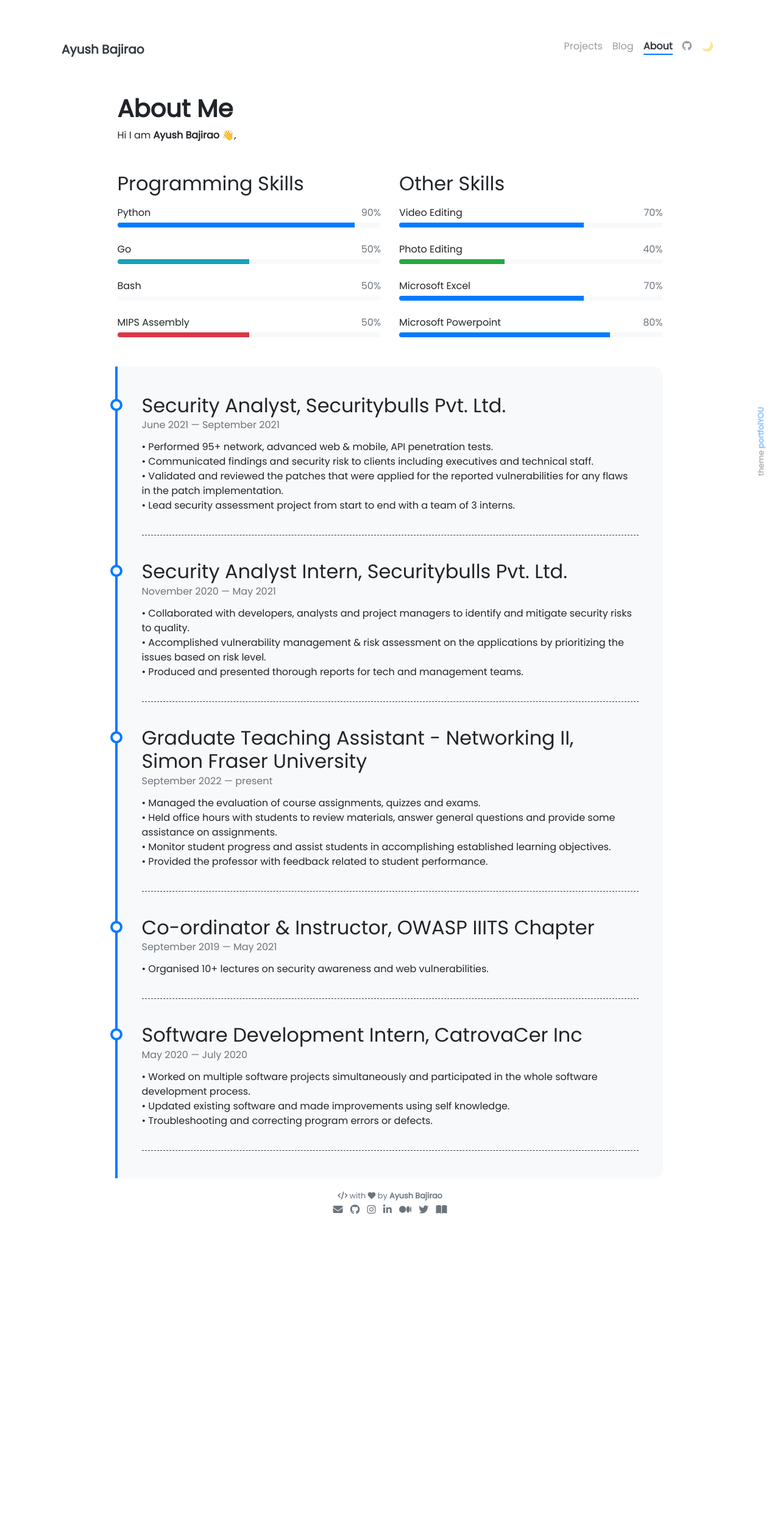
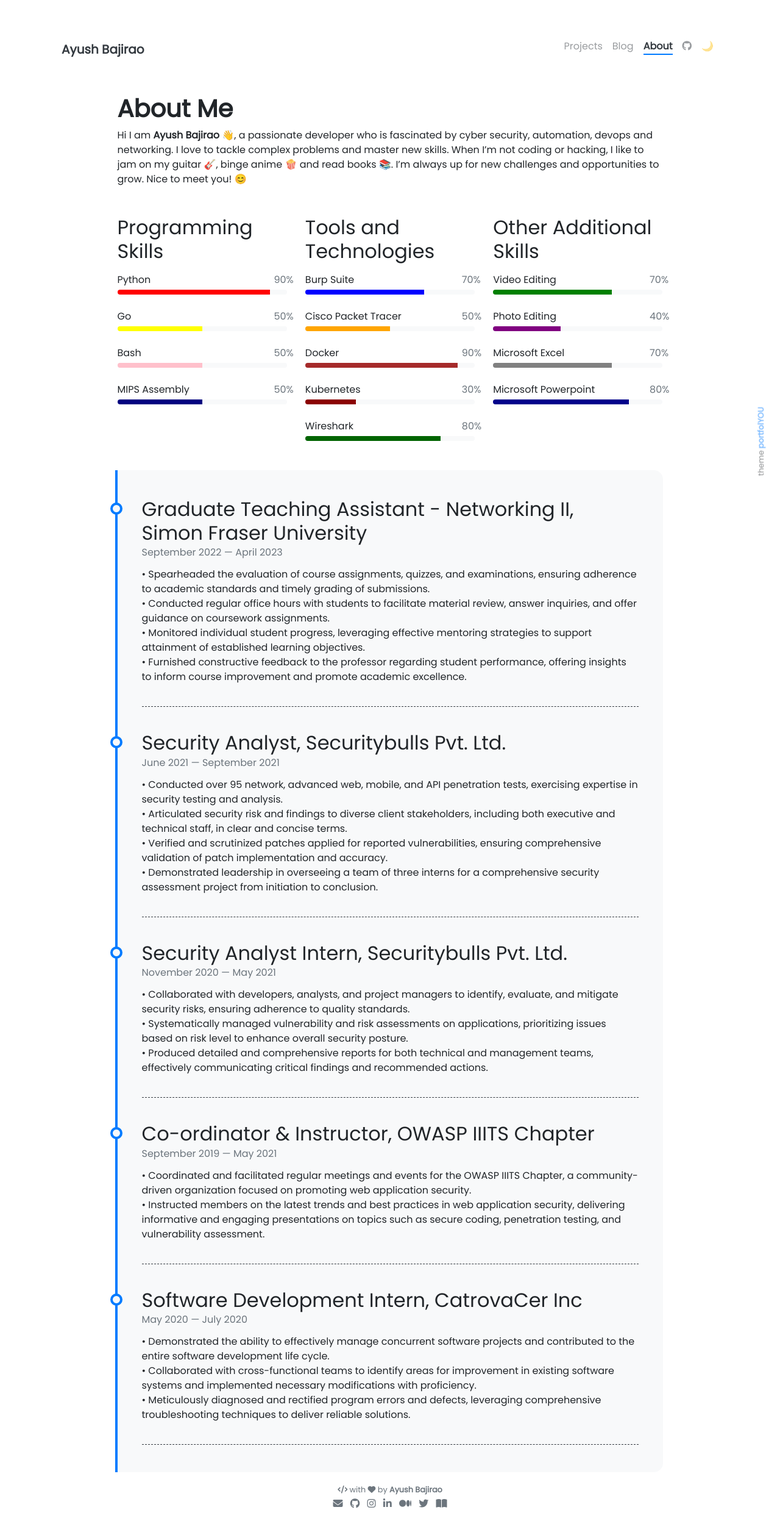
Before and after one commit to johnnydoer/johnnydoer.github.io, a Jekyll site: the page built from pages/about.md, in a window 1280 px wide. Shown: the whole page at 61% size. Built offline with Jekyll 4.4.1, drawn with Linux system fonts in a browser that asks for light colours; nearby versions of some CDN libraries; emoji names are drawn with the system emoji font; before the commit the page ends 2012 px from its top, so only the background shows below that.

Commit message:
updated about page with new skills and colors, updated job descriptions

```diff
--- a/_data/timeline.yml
+++ b/_data/timeline.yml
@@ -1,34 +1,35 @@
+- title: Graduate Teaching Assistant - Networking II, Simon Fraser University
+  from: September 2022
+  to: April 2023
+  description: • Spearheaded the evaluation of course assignments, quizzes, and examinations, ensuring adherence to academic standards and timely grading of submissions.<br>
+               • Conducted regular office hours with students to facilitate material review, answer inquiries, and offer guidance on coursework assignments.<br>
+               • Monitored individual student progress, leveraging effective mentoring strategies to support attainment of established learning objectives.<br>
+               • Furnished constructive feedback to the professor regarding student performance, offering insights to inform course improvement and promote academic excellence.
+
 - title: Security Analyst, Securitybulls Pvt. Ltd.
   from: June 2021
   to: September 2021
-  description: • Performed 95+ network, advanced web & mobile, API penetration tests.<br>
-               • Communicated findings and security risk to clients including executives and technical staff.<br>
-               • Validated and reviewed the patches that were applied for the reported vulnerabilities for any flaws in the patch implementation.<br>
-               • Lead security assessment project from start to end with a team of 3 interns.
+  description: • Conducted over 95 network, advanced web, mobile, and API penetration tests, exercising expertise in security testing and analysis.<br>
+               • Articulated security risk and findings to diverse client stakeholders, including both executive and technical staff, in clear and concise terms.<br>
+               • Verified and scrutinized patches applied for reported vulnerabilities, ensuring comprehensive validation of patch implementation and accuracy.<br>
+               • Demonstrated leadership in overseeing a team of three interns for a comprehensive security assessment project from initiation to conclusion.
 
 - title: Security Analyst Intern, Securitybulls Pvt. Ltd.
   from: November 2020
   to: May 2021
-  description: • Collaborated with developers, analysts and project managers to identify and mitigate security risks to quality.<br>
-               • Accomplished vulnerability management & risk assessment on the applications by prioritizing the issues based on risk level.<br>
-               • Produced and presented thorough reports for tech and management teams.
-
-- title: Graduate Teaching Assistant - Networking II, Simon Fraser University
-  from: September 2022
-  to: present
-  description: • Managed the evaluation of course assignments, quizzes and exams.<br>
-               • Held office hours with students to review materials, answer general questions and provide some assistance on assignments.<br>
-               • Monitor student progress and assist students in accomplishing established learning objectives.<br>
-               • Provided the professor with feedback related to student performance.
+  description: • Collaborated with developers, analysts, and project managers to identify, evaluate, and mitigate security risks, ensuring adherence to quality standards.<br>
+               • Systematically managed vulnerability and risk assessments on applications, prioritizing issues based on risk level to enhance overall security posture.<br>
+               • Produced detailed and comprehensive reports for both technical and management teams, effectively communicating critical findings and recommended actions.
 
 - title: Co-ordinator & Instructor, OWASP IIITS Chapter
   from: September 2019
   to: May 2021
-  description: • Organised 10+ lectures on security awareness and web vulnerabilities.
+  description: • Coordinated and facilitated regular meetings and events for the OWASP IIITS Chapter, a community-driven organization focused on promoting web application security.<br>
+               • Instructed members on the latest trends and best practices in web application security, delivering informative and engaging presentations on topics such as secure coding, penetration testing, and vulnerability assessment.
 
 - title: Software Development Intern, CatrovaCer Inc
   from: May 2020
   to: July 2020
-  description: • Worked on multiple software projects simultaneously and participated in the whole software development process.<br>
-               • Updated existing software and made improvements using self knowledge.<br>
-               • Troubleshooting and correcting program errors or defects.
+  description: • Demonstrated the ability to effectively manage concurrent software projects and contributed to the entire software development life cycle.<br>
+               • Collaborated with cross-functional teams to identify areas for improvement in existing software systems and implemented necessary modifications with proficiency.<br>
+               • Meticulously diagnosed and rectified program errors and defects, leveraging comprehensive troubleshooting techniques to deliver reliable solutions.
--- /dev/null
+++ b/_data/tools-and-tech.yml
@@ -0,0 +1,19 @@
+- name: Burp Suite
+  percentage: 70
+  color: blue
+
+- name: Cisco Packet Tracer
+  percentage: 50
+  color: orange
+
+- name: Docker
+  percentage: 90
+  color: brown
+
+- name: Kubernetes
+  percentage: 30
+  color: darkred
+
+- name: Wireshark
+  percentage: 80
+  color: darkgreen
--- a/_sass/_variables.scss
+++ b/_sass/_variables.scss
@@ -1,23 +1,227 @@
-$primary:           #007bff;
-$secondary:         #6c757d;
-$success:           #28a745;
-$info:              #17a2b8;
-$warning:           #ffc107;
-$danger:            #dc3545;
-$light:             #f8f9fa;
-$dark:              #343a40;
-$electric-blue:     #00FFFF;
-$neon-green:        #39FF14;
-$fire-red:          #FF4500;
-$cosmic-purple:     #4B0082;
-$midnight-black:    #000000;
-$lunar-grey:        #A9A9A9;
-$silver-mist:       #E6E6E6;
-$solar-orange:      #FFA500;
-$solarized-yellow:  #B58900;
-$crimson-red:       #DC143C;
+$primary: #007bff;
+$secondary: #6c757d;
+$success: #28a745;
+$info: #17a2b8;
+$warning: #ffc107;
+$danger: #dc3545;
+$light: #f8f9fa;
+$dark: #343a40;
 
 $text-black: #343a40;
 $text-white: rgba(white, .9);
 
 $rounded-borders: 15px;
+
+.bg-midnight-blue {
+    background-color: #191970;
+}
+
+.bg-royal-purple {
+    background-color: #663399;
+}
+
+.bg-dark-slate-gray {
+    background-color: #2F4F4F;
+}
+
+.bg-deep-pink {
+    background-color: #FF1493;
+}
+
+.bg-indigo {
+    background-color: #4B0082;
+}
+
+.bg-crimson {
+    background-color: #DC143C;
+}
+
+.bg-forest-green {
+    background-color: #228B22;
+}
+
+.bg-teal {
+    background-color: #008080;
+}
+
+.bg-sienna {
+    background-color: #A0522D;
+}
+
+.bg-chocolate {
+    background-color: #D2691E;
+}
+
+.bg-dark-orchid {
+    background-color: #9932CC;
+}
+
+.bg-golden-rod {
+    background-color: #DAA520;
+}
+
+.bg-dark-turquoise {
+    background-color: #00CED1;
+}
+
+.bg-medium-violet-red {
+    background-color: #C71585;
+}
+
+.bg-tomato {
+    background-color: #FF6347;
+}
+
+.bg-steel-blue {
+    background-color: #4682B4;
+}
+
+.bg-orange-red {
+    background-color: #FF4500;
+}
+
+.bg-dodger-blue {
+    background-color: #1E90FF;
+}
+
+.bg-deep-sky-blue {
+    background-color: #00BFFF;
+}
+
+.bg-lime-green {
+    background-color: #32CD32;
+}
+
+
+
+.bg-red {
+    background-color: #FF0000;
+}
+
+.bg-blue {
+    background-color: #0000FF;
+}
+
+.bg-green {
+    background-color: #008000;
+}
+
+.bg-yellow {
+    background-color: #FFFF00;
+}
+
+.bg-orange {
+    background-color: #FFA500;
+}
+
+.bg-purple {
+    background-color: #800080;
+}
+
+.bg-pink {
+    background-color: #FFC0CB;
+}
+
+.bg-brown {
+    background-color: #A52A2A;
+}
+
+.bg-gray {
+    background-color: #808080;
+}
+
+.bg-navy {
+    background-color: #000080;
+}
+
+.bg-darkred {
+    background-color: #8B0000;
+}
+
+.bg-darkblue {
+    background-color: #00008B;
+}
+
+.bg-darkgreen {
+    background-color: #006400;
+}
+
+.bg-gold {
+    background-color: #FFD700;
+}
+
+.bg-coral {
+    background-color: #FF7F50;
+}
+
+.bg-teal {
+    background-color: #008080;
+}
+
+.bg-silver {
+    background-color: #C0C0C0;
+}
+
+.bg-olive {
+    background-color: #808000;
+}
+
+.bg-maroon {
+    background-color: #800000;
+}
+
+.bg-magenta {
+    background-color: #FF00FF;
+}
+
+.bg-cyan {
+    background-color: #00FFFF;
+}
+
+.bg-darkcyan {
+    background-color: #008B8B;
+}
+
+.bg-darkmagenta {
+    background-color: #8B008B;
+}
+
+.bg-turquoise {
+    background-color: #40E0D0;
+}
+
+.bg-lime {
+    background-color: #00FF00;
+}
+
+.bg-salmon {
+    background-color: #FA8072;
+}
+
+.bg-tomato {
+    background-color: #FF6347;
+}
+
+.bg-orchid {
+    background-color: #DA70D6;
+}
+
+.bg-skyblue {
+    background-color: #87CEEB;
+}
+
+.bg-royalblue {
+    background-color: #4169E1;
+}
+
+.bg-deepskyblue {
+    background-color: #00BFFF;
+}
+
+.bg-lavender {
+    background-color: #E6E6FA;
+}
+
+.bg-forestgreen {
+    background-color: #228B22;
+}
--- a/pages/about.md
+++ b/pages/about.md
@@ -7,12 +7,13 @@ weight: 3
 
 # **About Me**
 
-Hi I am **{{ site.author.name }}** :wave:,<br>
+Hi I am **{{ site.author.name }}** :wave:, a passionate developer who is fascinated by cyber security, automation, devops and networking. I love to tackle complex problems and master new skills. When I’m not coding or hacking, I like to jam on my guitar 🎸, binge anime 🍿 and read books 📚. I’m always up for new challenges and opportunities to grow. Nice to meet you! 😊
 
 
 <div class="row">
 {% include about/skills.html title="Programming Skills" source=site.data.programming-skills %}
-{% include about/skills.html title="Other Skills" source=site.data.other-skills %}
+{% include about/skills.html title="Tools and Technologies" source=site.data.tools-and-tech %}
+{% include about/skills.html title="Other Additional Skills" source=site.data.other-skills %}
 </div>
 
 <div class="row">
```
Also changed, not shown: _data/other-skills.yml (+4 -4 lines), _data/programming-skills.yml (+4 -4 lines).
